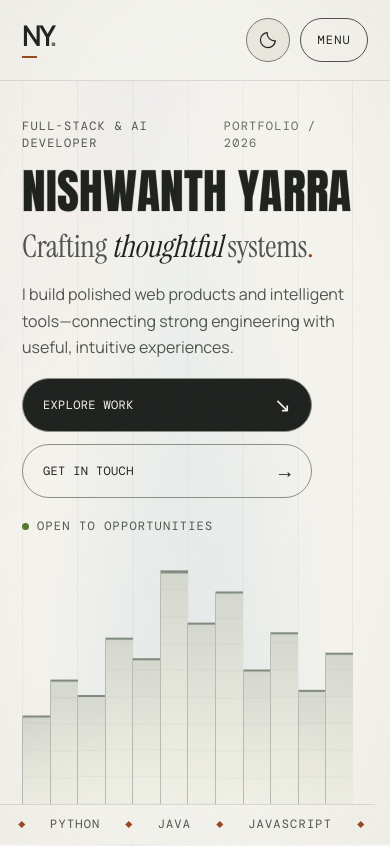
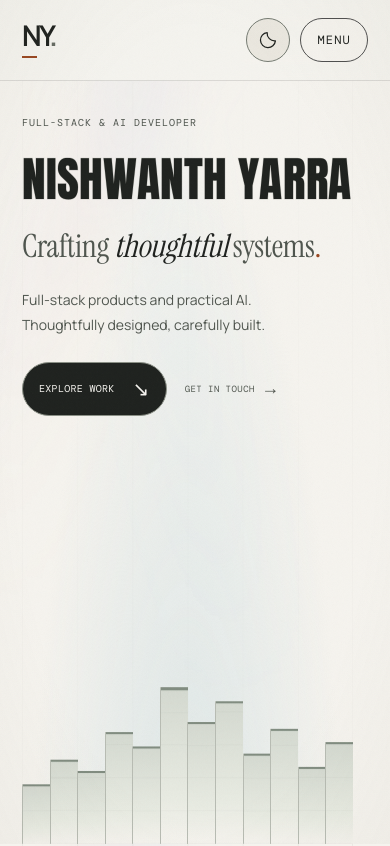
Before and after one commit to work-nishwanth/portfolio, a React (Vite) app: page / in a window 390 px wide. Shown: the top 846 px of the page. Built offline with nearby package versions, Linux system fonts and the light colour scheme.

Commit message:
design: simplify hero hierarchy and give content more breathing room

```diff
--- a/src/App.tsx
+++ b/src/App.tsx
@@ -95,7 +95,7 @@ export const App: React.FC = () => {
   const handleNavigate = (id: string) => {
     const element = document.getElementById(id);
     if (element) {
-      element.scrollIntoView({ behavior: 'smooth' });
+      element.scrollIntoView({ behavior: window.matchMedia('(prefers-reduced-motion: reduce)').matches ? 'instant' : 'smooth' });
     }
   };
 
--- a/src/components/hero/Hero.tsx
+++ b/src/components/hero/Hero.tsx
@@ -2,7 +2,6 @@ import React, { useRef, useEffect } from 'react';
 import { siteConfig } from '../../content/site';
 import { Beams } from './Beams';
 import { Skyline } from './Skyline';
-import { Ticker } from './Ticker';
 
 interface HeroProps {
   onNavigate?: (id: string) => void;
@@ -59,7 +58,8 @@ export const Hero: React.FC<HeroProps> = ({ onNavigate }) => {
       heading.style.fontSize = '100px';
       const w = base.offsetWidth;
       if (w > 0) {
-        heading.style.fontSize = `${(100 * avail / w * 0.997)}px`;
+        const maxSize = Math.min(152, window.innerHeight * .18);
+        heading.style.fontSize = `${Math.min(maxSize, 100 * avail / w * 0.997)}px`;
       }
     };
 
@@ -125,7 +125,7 @@ export const Hero: React.FC<HeroProps> = ({ onNavigate }) => {
                 {siteConfig.hero.ctaWork} <span className="arr" aria-hidden="true">↘</span>
               </a>
               <a
-                className="btn"
+                className="hero-secondary label"
                 href="#contact"
                 onClick={(e) => handleCtaClick(e, 'contact')}
               >
@@ -133,14 +133,10 @@ export const Hero: React.FC<HeroProps> = ({ onNavigate }) => {
               </a>
             </div>
 
-            <div className="mobile-availability label">
-              <span className="dot"></span> {siteConfig.availability}
-            </div>
           </div>
         </div>
       </div>
 
-      <Ticker />
     </section>
   );
 };
--- a/src/content/site.ts
+++ b/src/content/site.ts
@@ -28,7 +28,7 @@ export const siteConfig = {
     kicker: 'FULL-STACK & AI DEVELOPER',
     portfolioYear: 'PORTFOLIO / 2026',
     statementHtml: 'Crafting <em>thoughtful</em> systems<span style="color:var(--warm)">.</span>',
-    sub: 'I build polished web products and intelligent tools—connecting strong engineering with useful, intuitive experiences.',
+    sub: 'Full-stack products and practical AI. Thoughtfully designed, carefully built.',
     ctaWork: 'EXPLORE WORK',
     ctaContact: 'GET IN TOUCH'
   },
--- a/src/main.tsx
+++ b/src/main.tsx
@@ -16,6 +16,7 @@ import './styles/projects.css';
 import './styles/contact.css';
 import './styles/case-study.css';
 import './styles/hero-motion.css';
+import './styles/hero-layout.css';
 import App from './App.tsx';
 
 createRoot(document.getElementById('root')!).render(
--- /dev/null
+++ b/src/styles/hero-layout.css
@@ -0,0 +1,46 @@
+/* A quieter hero: one primary action and a clear divide between copy and skyline. */
+html .section.hero.hero-animated { padding-top: clamp(112px, 15vh, 144px); padding-bottom: 0; }
+.hero-animated::after { opacity: .28; }
+.hero-animated > .beams { opacity: .45; }
+.hero-animated .hero-copy { gap: clamp(24px, 3.4vh, 36px); }
+.hero-animated .top-row { font-size: 10px; letter-spacing: .1em; gap: 20px; }
+.hero-animated .name { margin: 0; }
+.hero-animated .mid { grid-template-columns: 1.15fr 1fr; gap: clamp(40px, 8vw, 120px); align-items: center; margin-top: 12px; }
+.hero-animated .statement { max-width: 600px; padding: 0; font-size: clamp(34px, 4vw, 56px); line-height: 1.12; }
+.hero-animated .side .sub { max-width: 360px; margin: 0 0 26px; font-size: 15px; line-height: 1.85; }
+.hero-animated .hero-actions { display: flex; flex-direction: row; align-items: center; gap: 26px; flex-wrap: wrap; margin: 0; max-width: none; }
+.hero-animated .hero-actions .btn { width: auto; min-height: 48px; gap: 26px; }
+.hero-secondary { display: inline-flex; align-items: center; gap: 14px; padding-block: 12px; min-height: 44px; border-bottom: 1px solid transparent; color: var(--ink2); font-size: 10px; letter-spacing: .05em; transition: color .25s, border-color .25s; }
+.hero-secondary .arr { font-size: 18px; }
+.hero-secondary:hover { color: var(--ink); border-color: var(--ink2); }
+.hero-animated .sky { height: clamp(110px, 22vh, 220px); bottom: 0; }
+.hero-animated .pl .tag { display: none; }
+.hero-animated .pl { background: repeating-linear-gradient(0deg, #ffffff05 0 1px, transparent 1px 32px), linear-gradient(#1d1f20, #0b0c0d 70%, var(--bg)); }
+[data-theme="light"] .hero-animated .pl { background: repeating-linear-gradient(0deg, #20232006 0 1px, transparent 1px 32px), linear-gradient(#d4d9d0, #e8ebe2 70%, var(--bg)); }
+@media (min-width: 901px) and (max-height: 760px) {
+  html .section.hero.hero-animated { padding-top: 108px; }
+  .hero-animated .hero-copy { gap: 22px; }
+  .hero-animated .mid { margin-top: 0; }
+  .hero-animated .statement { font-size: 36px; }
+  .hero-animated .side .sub { font-size: 14px; margin-bottom: 18px; }
+}
+@media (max-width: 900px) {
+  html .section.hero.hero-animated { min-height: 820px; padding-top: 118px; padding-bottom: 230px; }
+  .hero-animated .mid { grid-template-columns: 1fr; gap: 24px; margin-top: 4px; }
+  .hero-animated .statement { max-width: 580px; font-size: clamp(30px, 6vw, 46px); }
+  .hero-animated .side .sub { max-width: 430px; }
+  .hero-animated .sky { height: 185px; }
+}
+@media (max-width: 520px) {
+  html .section.hero.hero-animated { min-height: max(740px, 100svh); padding-top: 116px; padding-bottom: 220px; }
+  .hero-animated .hero-copy { gap: 28px; }
+  .hero-animated .top-row > .muted { display: none; }
+  .hero-animated .top-row { font-size: 10px; }
+  .hero-animated .mid { gap: 22px; margin-top: 0; }
+  .hero-animated .statement { font-size: 32px; max-width: 340px; }
+  .hero-animated .side .sub { font-size: 14px; max-width: 300px; margin-bottom: 24px; }
+  .hero-animated .hero-actions { gap: 18px; }
+  .hero-animated .hero-actions .btn { padding-inline: 16px; gap: 18px; font-size: 10px; }
+  .hero-secondary { font-size: 9px; gap: 10px; }
+  .hero-animated .sky { height: 170px; }
+}
--- a/src/styles/hero-motion.css
+++ b/src/styles/hero-motion.css
@@ -13,15 +13,11 @@
   .hero-animated .side > .sub { animation: hero-detail-arrive .85s var(--ease) .8s both; }
   .hero-animated .hero-actions > a { animation: hero-action-arrive .8s var(--ease) .95s both; }
   .hero-animated .hero-actions > a:nth-child(2) { animation-delay: 1.05s; }
-  .hero-animated .mobile-availability { animation: hero-detail-arrive .8s var(--ease) 1.1s both; }
   .hero-animated .pl {
     animation: hero-pillar-arrive 1.35s var(--ease) both, breathe 7s ease-in-out infinite;
     animation-delay: calc(.45s + var(--d) * .07s), calc(2.3s + var(--d) * .1s);
   }
-  .hero-animated .pl .tag { animation: hero-detail-arrive .6s ease-out calc(1.1s + var(--d) * .07s) both; }
-  .hero-animated .ticker { animation: hero-ticker-arrive .8s var(--ease) 1.2s both; }
   .hero-animated .sky::after { animation-delay: 1.3s; }
-  .hero-animated .name-lit { transition: mask-position .3s; }
   .hero-animated .hero-actions > a:focus-visible { animation: none; }
 }
 
@@ -43,7 +39,3 @@
   35% { opacity: 1; }
   to { opacity: 1; transform: scaleY(1); }
 }
-@keyframes hero-ticker-arrive {
-  from { opacity: 0; translate: 0 100%; }
-  to { opacity: 1; translate: 0 0; }
-}
```
Also changed, not shown: 1 other file (tests, documents, lock files or other folders).
